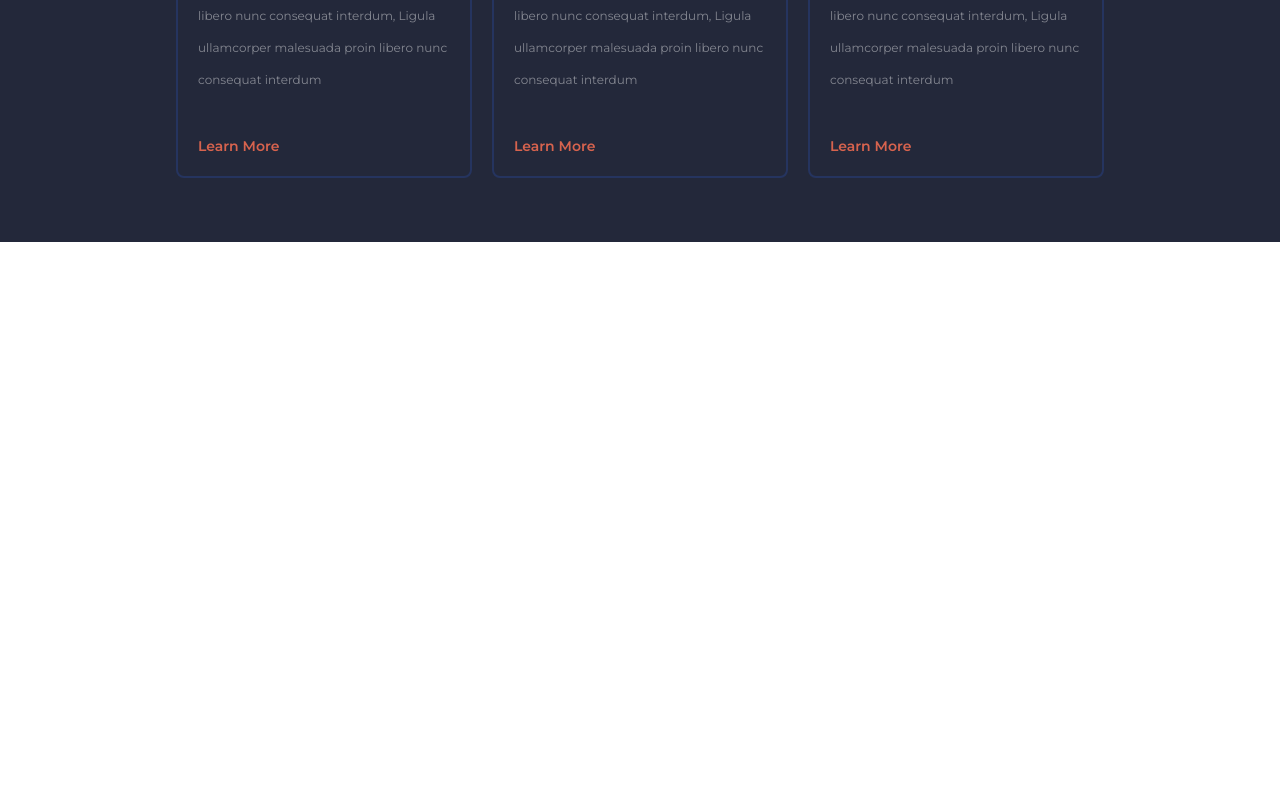
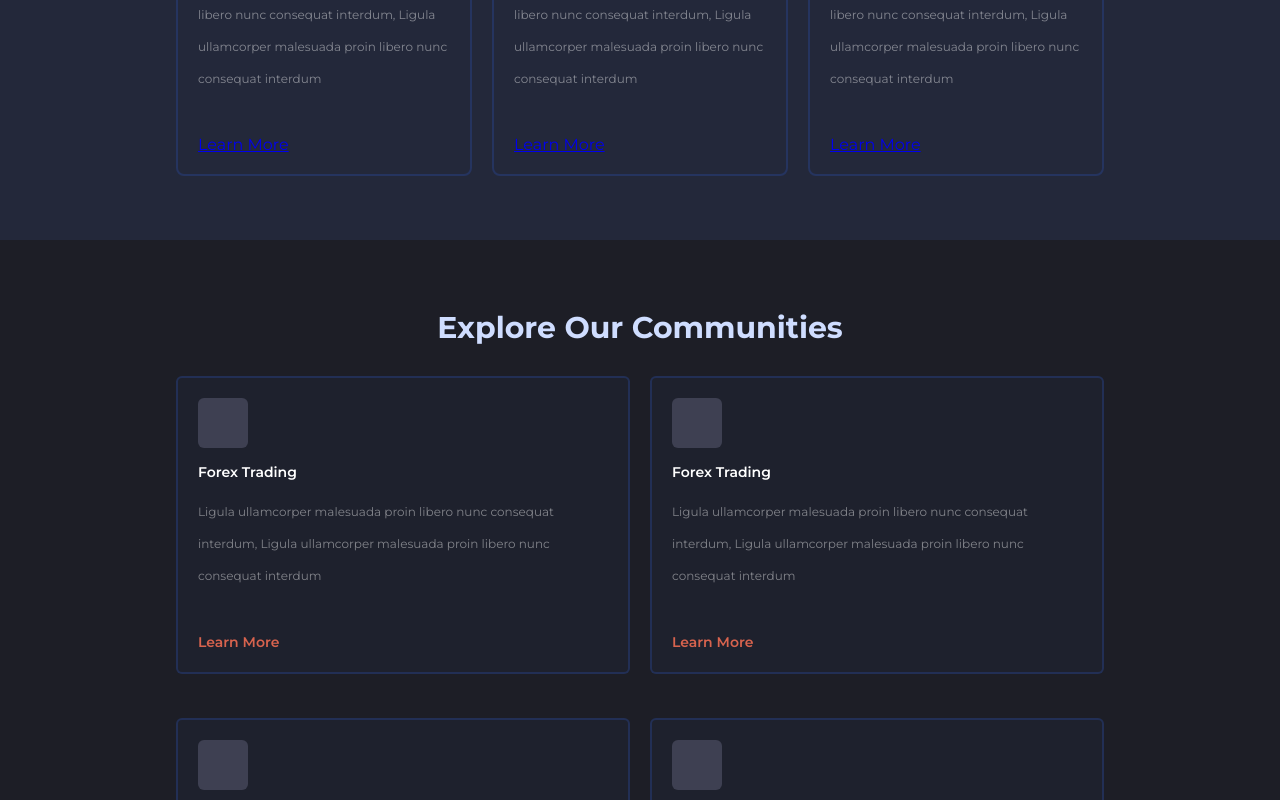
Before and after one commit to HamidTech360/swiftTelecoms, a React (Vite) app: page / in a window 1280 px wide. Shown: the part 2160-2960 px from the top of the page. Before the commit the page ends 2402 px from the top, so only its background shows below. Built offline with nearby package versions, Linux system fonts and the light colour scheme.

Commit message:
fixing unexpected error for commiting

```diff
--- /dev/null
+++ b/src/screens/Home/explore.tsx
@@ -0,0 +1,73 @@
+import { Link } from 'react-router-dom'
+import { CardImage, CardText, CardTitle, SectionTitles } from './home.style'
+
+interface ICardText {
+  img: string
+  title: string
+  text: string
+  link: string
+}
+
+function Explore() {
+  const cardText: ICardText[] = [
+    {
+      img: '',
+      title: 'Forex Trading',
+      text: `Ligula ullamcorper malesuada proin libero nunc consequat interdum,
+            Ligula ullamcorper malesuada proin libero nunc consequat interdum`,
+      link: '#',
+    },
+    {
+      img: '',
+      title: 'Forex Trading',
+      text: `Ligula ullamcorper malesuada proin libero nunc consequat interdum,
+            Ligula ullamcorper malesuada proin libero nunc consequat interdum`,
+      link: '#',
+    },
+    {
+      img: '',
+      title: 'Forex Trading',
+      text: `Ligula ullamcorper malesuada proin libero nunc consequat interdum,
+            Ligula ullamcorper malesuada proin libero nunc consequat interdum`,
+      link: '#',
+    },
+    {
+      img: '',
+      title: 'Forex Trading',
+      text: `Ligula ullamcorper malesuada proin libero nunc consequat interdum,
+            Ligula ullamcorper malesuada proin libero nunc consequat interdum`,
+      link: '#',
+    },
+  ]
+  return (
+    <div className="min-h-[50vh] p-5 lg:py-10 lg:px-44 bg-[#1D1E26]">
+      <SectionTitles>Explore Our Communities</SectionTitles>
+      <div className=" md:grid grid-cols-2 gap-5 ">
+        {cardText.map((item: any, i: number) => (
+          <div
+            key={i}
+            style={{
+              border: '2px solid rgba(44, 85, 189, 0.28)',
+              background: 'rgba(36, 43, 64, 0.28)',
+            }}
+            className="p-7 md:py-5 md:pl-5 md:pr-16 mb-6 rounded-md "
+          >
+            <CardImage />
+            <CardTitle>{item.title}</CardTitle>
+
+            <CardText>{item.text}</CardText>
+
+            <Link
+              to="#"
+              className="text-[#D7634E] text-sm font-semibold no-underline "
+            >
+              Learn More
+            </Link>
+          </div>
+        ))}
+      </div>
+    </div>
+  )
+}
+
+export default Explore
--- a/src/screens/Home/home.style.ts
+++ b/src/screens/Home/home.style.ts
@@ -30,7 +30,7 @@ export const BodyText = styled.p.attrs({
   className:
     'text-[#CFDDFF] text-center font-bold text-3xl mt-14 md:text-4xl leading-normal mb-8 md:mb-16 ',
 })`
-    line-height:50px;
+  line-height: 50px;
 `
 
 export const SubText = styled.p.attrs({
@@ -46,10 +46,21 @@ export const About = styled.div.attrs({
   height: fit-content;
   font-family: Montserrat;
 `
+export const SectionTitles = styled.p.attrs({
+  className:
+    'text-[#CFDDFF] text-center text-xl md:text-3xl font-bold leading-normal',
+})``
 
-// color: var(--Theme-Orange, #D7634E);
-// font-family: Montserrat;
-// font-size: 12px;
-// font-style: normal;
-// font-weight: 600;
+export const CardImage = styled.div.attrs({
+  className: 'w-[50px] h-[50px] bg-[#3E4052] rounded-md',
+})``
+
+export const CardTitle = styled.p.attrs({
+  className: 'text-[#FFF] text-sm font-semibold ',
+})``
+
+export const CardText = styled.p.attrs({
+  className: 'text-xs font-normal leading-8 text-[#ffffff70] mb-10',
+})``
+
 // line-height: normal;
--- a/src/screens/Home/index.tsx
+++ b/src/screens/Home/index.tsx
@@ -1,16 +1,17 @@
 import CustomButton from '../../components/CustomButton/CustomButton'
+import Explore from './explore'
 import { Banner, TopText, SubText, BodyText, About } from './home.style'
 import OfferSection from './offer'
 
 const Home = () => {
   return (
-    <div className="overflow-x-hidden">
+    <div className="overflow-x-hidden ">
       <Banner>
         <div className="p-5 pt-28 md:w-3/6 flex m-auto flex-col ">
           <TopText>135,455 Comunity Members</TopText>
 
           <BodyText>
-            We offer you   swift and seamless <br /> VTU services.
+            We offer you swift and seamless <br /> VTU services.
           </BodyText>
 
           <SubText>
@@ -34,14 +35,19 @@ const Home = () => {
           </p>
         </div>
         <div>
-          <p className="text-[#D2D5DE]  text-sm md:text-lg text-base font-normal leading-7 lg:leading-loose text-justify">
-            Swift Telecoms is a  is a web platform where users can purchase Mobile Data Bundles, VTU Airtime, Pay Electricity Bills, TV Subscription. We have designed our website to accommodate user needs. Providing users of our platform the opportunity to save cost, make fast, secured, efficient and rewarding purchases and bill payments.
+          <p className="text-[#D2D5DE]  text-sm md:text-lg  font-normal leading-7 lg:leading-loose text-justify">
+            Swift Telecoms is a is a web platform where users can purchase
+            Mobile Data Bundles, VTU Airtime, Pay Electricity Bills, TV
+            Subscription. We have designed our website to accommodate user
+            needs. Providing users of our platform the opportunity to save cost,
+            make fast, secured, efficient and rewarding purchases and bill
+            payments.
           </p>
         </div>
       </About>
-      <>
-        <OfferSection />
-      </>
+
+      <OfferSection />
+      <Explore />
     </div>
   )
 }
--- a/src/screens/Home/offer.tsx
+++ b/src/screens/Home/offer.tsx
@@ -51,27 +51,23 @@ function OfferSection() {
       <p className="text-[#CFDDFF] text-center text-xl md:text-3xl font-bold leading-normal">
         Our Services
       </p>
-      <div className='text-center text-[#ffffff70] text-xs leading-6 lg:text-sm lg:w-1/2 mx-auto mb-10'>
-        We offer instant recharge of Airtime, Databundle, CableTV (DStv, GOtv & Startimes), Electricity Bill Payment.
+      <div className="text-center text-[#ffffff70] text-xs leading-6 lg:text-sm lg:w-1/2 mx-auto mb-10">
+        We offer instant recharge of Airtime, Databundle, CableTV (DStv, GOtv &
+        Startimes), Electricity Bill Payment.
       </div>
       <div className="md:grid md:grid-cols-2 lg:grid-cols-3  md:gap-5 ">
         {cardText.map((item: any, i: number) => (
           <div
             key={i}
-            style={{border:'2px solid  rgba(44, 85, 189, 0.28)'}}
-            className="border-2 border-soli  p-2 md:p-5 rounded-lg mb-6"
+            style={{ border: '2px solid  rgba(44, 85, 189, 0.28)' }}
+            className="border-2 border-soli  p-7 md:p-5 rounded-lg mb-6"
           >
             <div className="w-[50px] h-[50px] bg-[#3E4052] rounded-md"></div>
             <p className="text-[#FFF] text-sm font-semibold ">{item.title}</p>
             <p className="text-xs font-normal leading-8 text-[#ffffff70] mb-10">
               {item.text}{' '}
             </p>
-            <Link
-              to={item.link}
-              className="text-[#D7634E] text-sm font-semibold no-underline "
-            >
-              Learn More{' '}
-            </Link>
+            <Link to={'#'}>Learn More </Link>
           </div>
         ))}
       </div>
```
